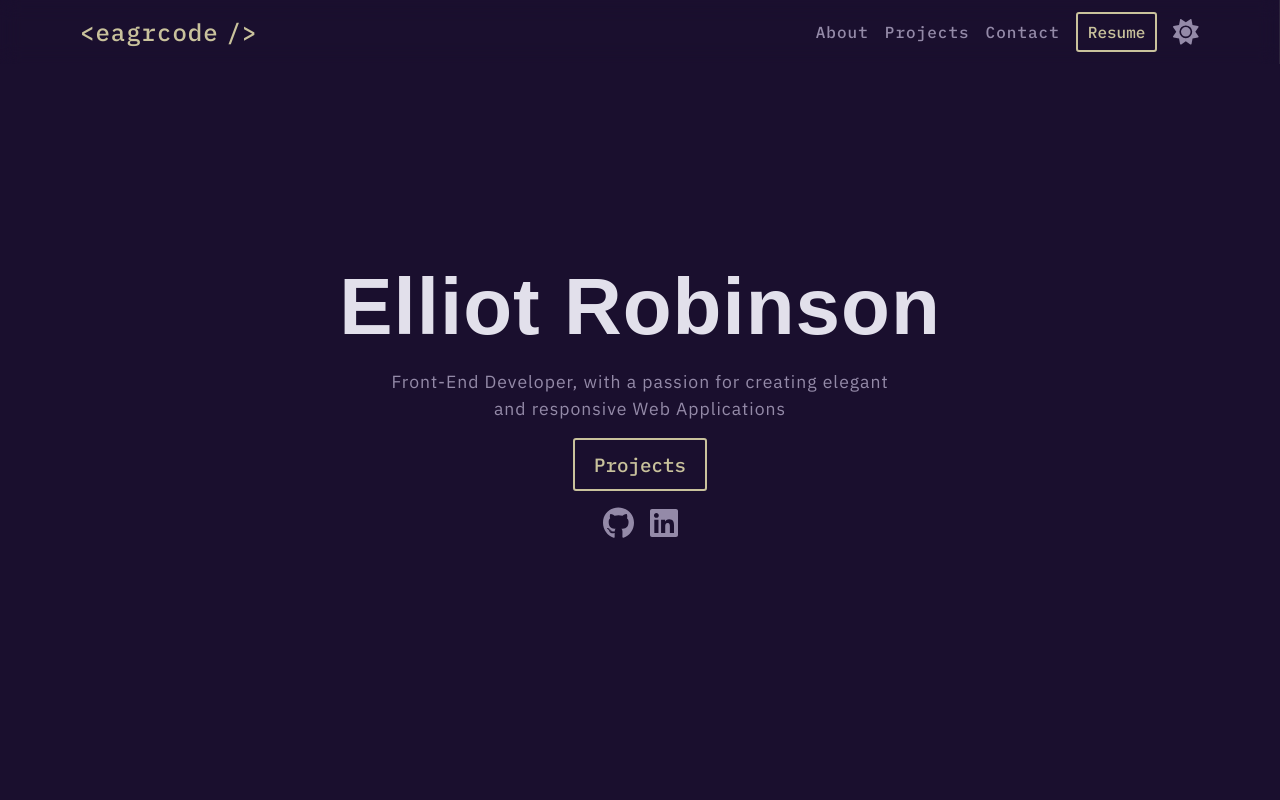
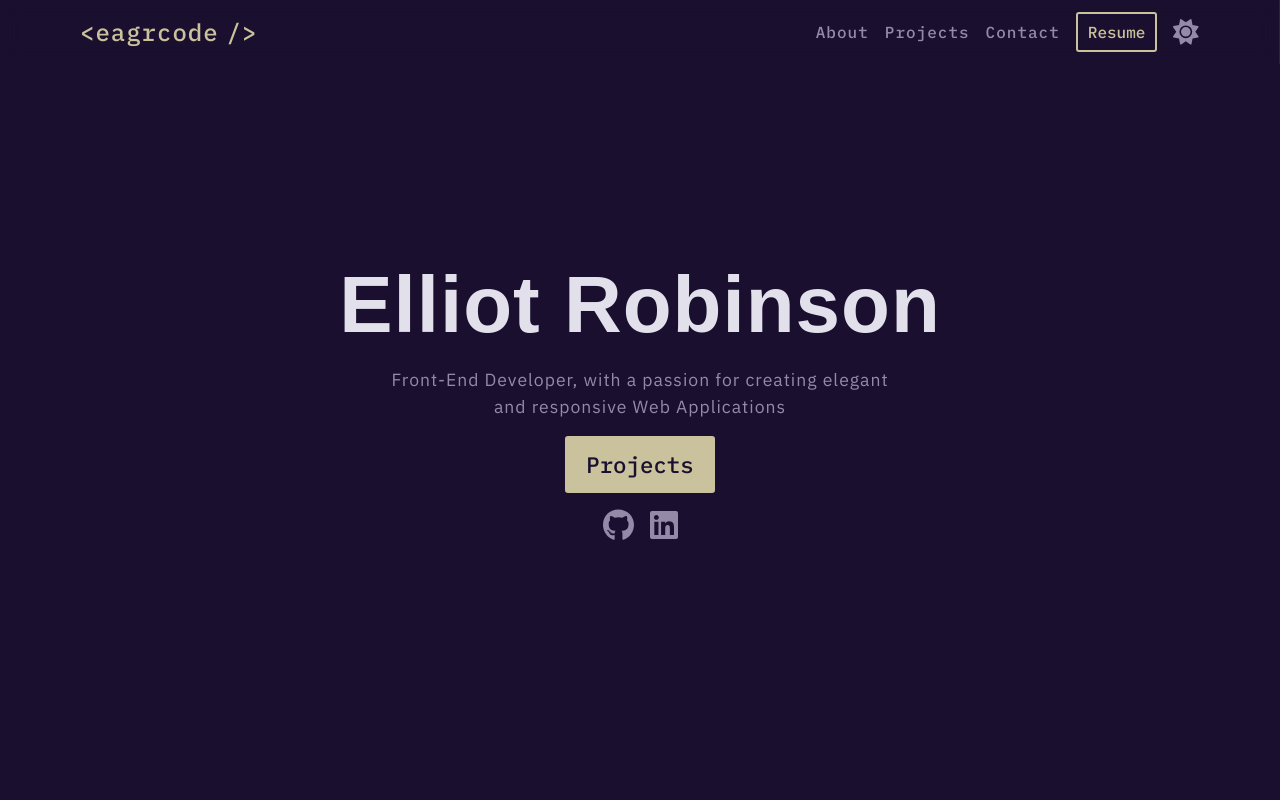
Before and after one commit to eagrcode/eagrcode-dev, a Next.js app: page / in a window 1280 px wide. Shown: the top 800 px of the page. Built offline with nearby package versions, Linux system fonts and the light colour scheme.

Commit message:
invert current colors/hover

```diff
--- a/src/components/Hero/HeroBtn/HeroBtn.module.scss
+++ b/src/components/Hero/HeroBtn/HeroBtn.module.scss
@@ -1,34 +1,35 @@
 .btn {
   font-family: "IBM Plex Mono", monospace;
   cursor: pointer;
-  font-size: 1.1rem;
-  background-color: transparent;
+  font-size: 1.2rem;
   padding: 12px 1.2rem;
   border-radius: 3px;
-
+  border: solid 2px transparent;
   transition: all ease-out 0.1s;
 
   &.dark {
-    border: solid 2px var(--accent-color-dark);
-    color: var(--accent-color-dark);
+    background-color: var(--accent-color-dark);
+    color: var(--background-color-dark);
 
     &:hover {
-      background-color: var(--accent-color-dark);
-      color: var(--background-color-dark);
+      border: solid 2px var(--accent-color-dark);
+      background-color: transparent;
+      color: var(--accent-color-dark);
     }
   }
 
   &.light {
-    border: solid 2px var(--accent-color-light);
-    color: var(--accent-color-light);
+    background-color: var(--accent-color-light);
+    color: var(--bg-color-light);
 
     &:hover {
-      background-color: var(--accent-color-light);
-      color: var(--bg-color-light);
+      border: solid 2px var(--accent-color-light);
+      background-color: transparent;
+      color: var(--accent-color-light);
     }
   }
 
   @media (min-width: 900px) {
-    font-size: 1.2rem;
+    font-size: 1.4rem;
   }
 }
```
